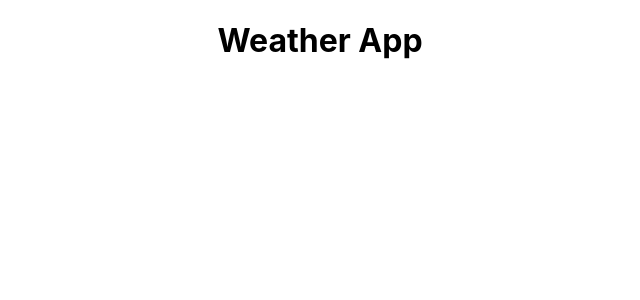
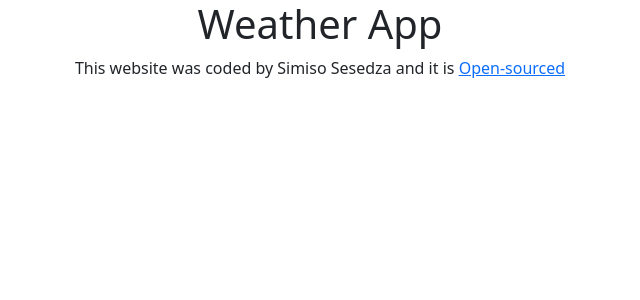
Before and after one commit to Smie84/react-weather-app, a React (Create React App) app: page / in a window 1280 px wide. Shown: the top 300 px of the page, without its empty margins (320-960 px from the left). Built offline with nearby package versions, Linux system fonts and the light colour scheme.

Commit message:
Added bootstrap

```diff
--- a/package.json
+++ b/package.json
@@ -6,6 +6,7 @@
     "@testing-library/jest-dom": "^5.16.5",
     "@testing-library/react": "^13.4.0",
     "@testing-library/user-event": "^13.5.0",
+    "bootstrap": "^5.3.0",
     "react": "^18.2.0",
     "react-dom": "^18.2.0",
     "react-scripts": "5.0.1",
--- a/src/App.js
+++ b/src/App.js
@@ -3,7 +3,21 @@ import "./App.css";
 export default function App() {
   return (
     <div className="App">
-      <h1>Weather App</h1>
+      <div className="container">
+        <h1>Weather App</h1>
+        <footer>
+          <p>
+            This website was coded by Simiso Sesedza and it is{" "}
+            <a
+              href="https://github.com/Smie84/react-weather-app"
+              target="_blank"
+              rel="noreferrer"
+            >
+              Open-sourced
+            </a>
+          </p>
+        </footer>
+      </div>
     </div>
   );
 }
--- a/src/index.js
+++ b/src/index.js
@@ -1,6 +1,7 @@
 import React from "react";
 import ReactDOM from "react-dom/client";
 import "./index.css";
+import "bootstrap/dist/css/bootstrap.min.css";
 import App from "./App";
 import reportWebVitals from "./reportWebVitals";
 
```
Also changed, not shown: 1 other file (tests, documents, lock files or other folders).
